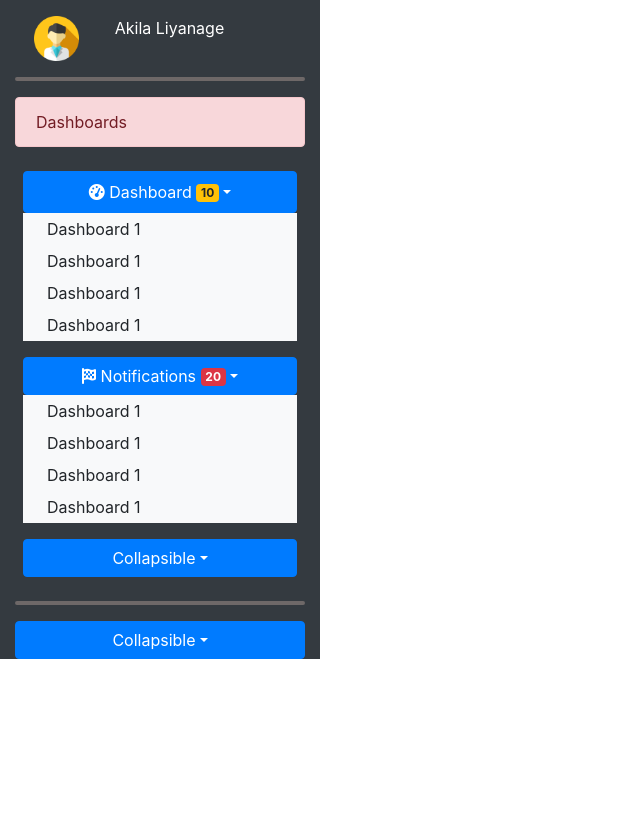
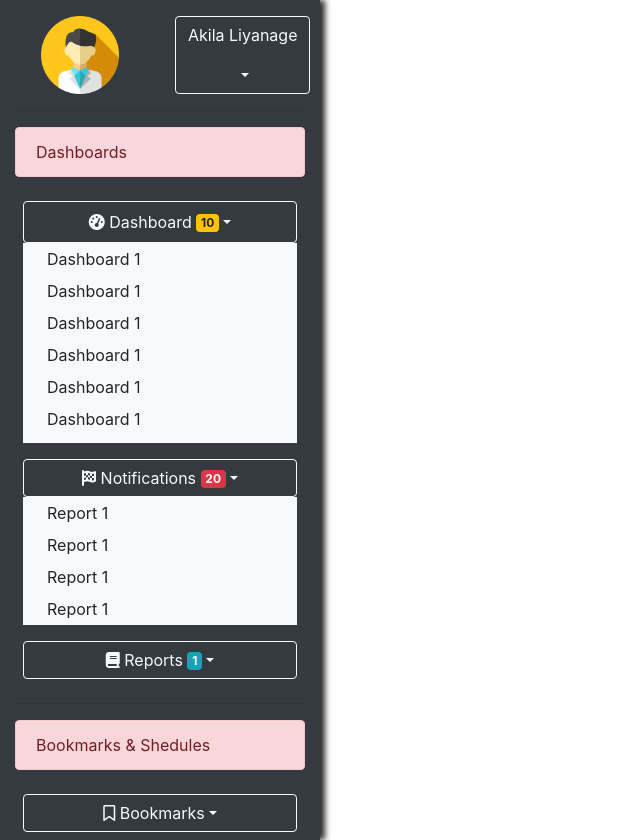
Before and after one commit to akilaliyanage/TravelMe, a PHP site: page /admin.html in a window 1280 px wide. Shown: the whole page, without its empty margins (0-640 px from the left). Before the commit the page ends 659 px from the top, so only its background shows below. Run offline with PHP 8.4, Linux system fonts and the light colour scheme; some libraries are stand-ins or nearby versions.

Commit message:
admin-page-mod-1

```diff
--- a/admin.html
+++ b/admin.html
@@ -24,21 +24,35 @@
 </head>
 <body>
     <div class="container-fluid">
-        <div class="row">
+        <div class="row" style="box-shadow: 10px 10px;">
             <!--side bar-->
-            <div class="col-lg-3 col-md-3 d-none d-md-block d-lg-block bg-dark sidebar" style="overflow-y: auto;">
-                <div class="row mt-3 ml-1">
+            <div class="col-lg-3 col-md-3 d-none d-md-block bg-dark d-lg-block sidebar scrollbar scrollbar-primary" style="overflow-y: auto; box-shadow: 5px 0px 6px rgb(43, 43, 43);">
+                <div class="row mt-3" style="">
 
-                    <div class="col-lg-3 col-md-3">
-                        <img src="src/img/16.png" alt="" class="img-responsive rounded side-user-image" style="display: block; margin-left: auto; margin-right: auto;">
+                    <div class="col-lg-6 col-md-6 col-sm-6 text-center">
+                        <img src="src/img/16.png" alt="" class="img-responsive rounded side-user-image ml-auto mr-auto">
                     </div>
 
-                    <div class="col-lg-6 col-md-6">
-                        <p class="text-center">Akila Liyanage</p>
+                    <div class="col-lg-6 col-md-6 col-sm-6">
+                        <div class="dropdown">
+                                <button class=" text-center btn btn-outline-light dropdown-toggle" type="button" id="dropdownMenuButton" data-toggle="dropdown" aria-haspopup="true" aria-expanded="false" style="">
+                                       <p>Akila Liyanage</p>
+                                </button>
+                                <div class="dropdown-menu" aria-labelledby="dropdownMenuButton">
+                                 <div class="card p-2">
+                                    <img src="src/img/16.png" alt="" class="card-img-top">
+                                    <div class="card-body text-center">
+                                        <h5>Akila Liyanage</h5>
+
+                                        <hr>
+
+                                        <a class="dropdown-item" href="#">Action</a>
+                                        <a class="dropdown-item" href="#">Another action</a>
+                                        <a class="dropdown-item" href="#">Something else here</a>
                                     </div>
-
-                    <div class="col-lg-3 col-md-3">
-                            <span class="glyphicon glyphicon-search" aria-hidden="true"></span>
+                                 </div>
+                                </div>
+                              </div>
                     </div>
                 </div>
                 <hr>
@@ -52,8 +66,12 @@
                 <!--copplapse-sidebar-dashboard-->
 
                 <div class="p-2">
-                        <button data-toggle="collapse" data-target="#dashboard" class="btn btn-primary btn-block dropdown-toggle in p-2"><span><i class="fas fa-tachometer-alt"></i></span>  Dashboard <span class="badge badge-warning">10</span></button>
-                        <div id="dashboard" class="collapse in bg-light active show">
+                        <button style="" data-toggle="collapse" data-target="#dashboard" class="btn btn-outline-light btn-block dropdown-toggle in p-2"><span><i class="fas fa-tachometer-alt"></i></span>  Dashboard <span class="badge badge-warning">10</span></button>
+                        <div id="dashboard" class="collapse in bg-light active show dash" style="overflow-y:auto; height: 200px; ">
+                                <a href="" class="dropdown-item bg-light">Dashboard 1</a>
+                                <a href="" class="dropdown-item bg-light">Dashboard 1</a>
+                                <a href="" class="dropdown-item bg-light">Dashboard 1</a>
+                                <a href="" class="dropdown-item bg-light">Dashboard 1</a>
                                 <a href="" class="dropdown-item bg-light">Dashboard 1</a>
                                 <a href="" class="dropdown-item bg-light">Dashboard 1</a>
                                 <a href="" class="dropdown-item bg-light">Dashboard 1</a>
@@ -63,12 +81,12 @@
 
                 <!--sidebar-down-->
                 <div class="p-2">
-                        <button data-toggle="collapse" data-target="#notifications" class="btn btn-primary btn-block dropdown-toggle"><span><i class="fas fa-flag-checkered"></i></span>  Notifications <span class="badge badge-danger">20</span></button>
+                        <button style=""  data-toggle="collapse" data-target="#notifications" class="btn btn-outline-light btn-block dropdown-toggle"><span><i class="fas fa-flag-checkered" style=";"></i></span>  Notifications <span class="badge badge-danger">20</span></button>
                         <div id="notifications" class="collapse bg-light show">
-                                <a href="" class="dropdown-item bg-light">Dashboard 1</a>
-                                <a href="" class="dropdown-item bg-light">Dashboard 1</a>
-                                <a href="" class="dropdown-item bg-light">Dashboard 1</a>
-                                <a href="" class="dropdown-item bg-light">Dashboard 1</a>
+                                <a href="" class="dropdown-item bg-light">Report 1</a>
+                                <a href="" class="dropdown-item bg-light">Report 1</a>
+                                <a href="" class="dropdown-item bg-light">Report 1</a>
+                                <a href="" class="dropdown-item bg-light">Report 1</a>
                         </div>
                 </div>
 
@@ -76,7 +94,7 @@
                 <!--sidebar-notification-->
 
                 <div class="p-2">
-                        <button data-toggle="collapse" data-target="#reports" class="btn btn-primary btn-block dropdown-toggle">Collapsible</button>
+                        <button data-toggle="collapse" data-target="#reports" class="btn btn-outline-light btn-block dropdown-toggle" style=""><span><i class="fas fa-book"></i></span>  Reports <span class="badge badge-info">1</span></button>
                         <div id="reports" class="collapse bg-light">
                                 <a href="" class="dropdown-item bg-light">Dashboard 1</a>
                                 <a href="" class="dropdown-item bg-light">Dashboard 1</a>
@@ -87,15 +105,25 @@
 
                 <hr>
 
+                <!--Bookmarks and Shedules-->
+
+                <div class="alert alert-danger">
+                    Bookmarks & Shedules
+                </div>
+
                       <!--sidebar-reports-->
 
-                      <button data-toggle="collapse" data-target="#demo" class="btn btn-primary btn-block dropdown-toggle">Collapsible</button>
+                     <div class="p-2">
+                            <button data-toggle="collapse" data-target="#demo" class="btn btn-outline-light btn-block dropdown-toggle"><span><i class="far fa-bookmark"></i></span> Bookmarks</button>
                             <div id="demo" class="collapse bg-light">
                                     <a href="" class="dropdown-item bg-light">Dashboard 1</a>
                                     <a href="" class="dropdown-item bg-light">Dashboard 1</a>
                                     <a href="" class="dropdown-item bg-light">Dashboard 1</a>
                                     <a href="" class="dropdown-item bg-light">Dashboard 1</a>
                             </div>
+                     </div>
+
+
 
             </div>
 
--- a/src/css/admin.css
+++ b/src/css/admin.css
@@ -1,5 +1,5 @@
 .side-user-image{
-    width:100%
+    width:60%
 }
 body{
     margin: 0;
@@ -8,8 +8,18 @@ body{
 }
 .sidebar{
     height: 100%;
+    background-image: linear-gradient(right,black,white);
 }
 hr{
-    border: 2px solid rgb(110, 104, 104);
+   background-image: linear-gradient(rgb(24, 24, 29),rgb(123, 118, 123));
     border-radius: 10px;
 }
+.sidebar::-webkit-scrollbar{
+    display: none;
+}
+body::-webkit-scrollbar{
+    display: none;
+}
+.dash::-webkit-scrollbar{
+    display: none;
+}
```
Lines whose indentation alone changed are shown as unchanged.
